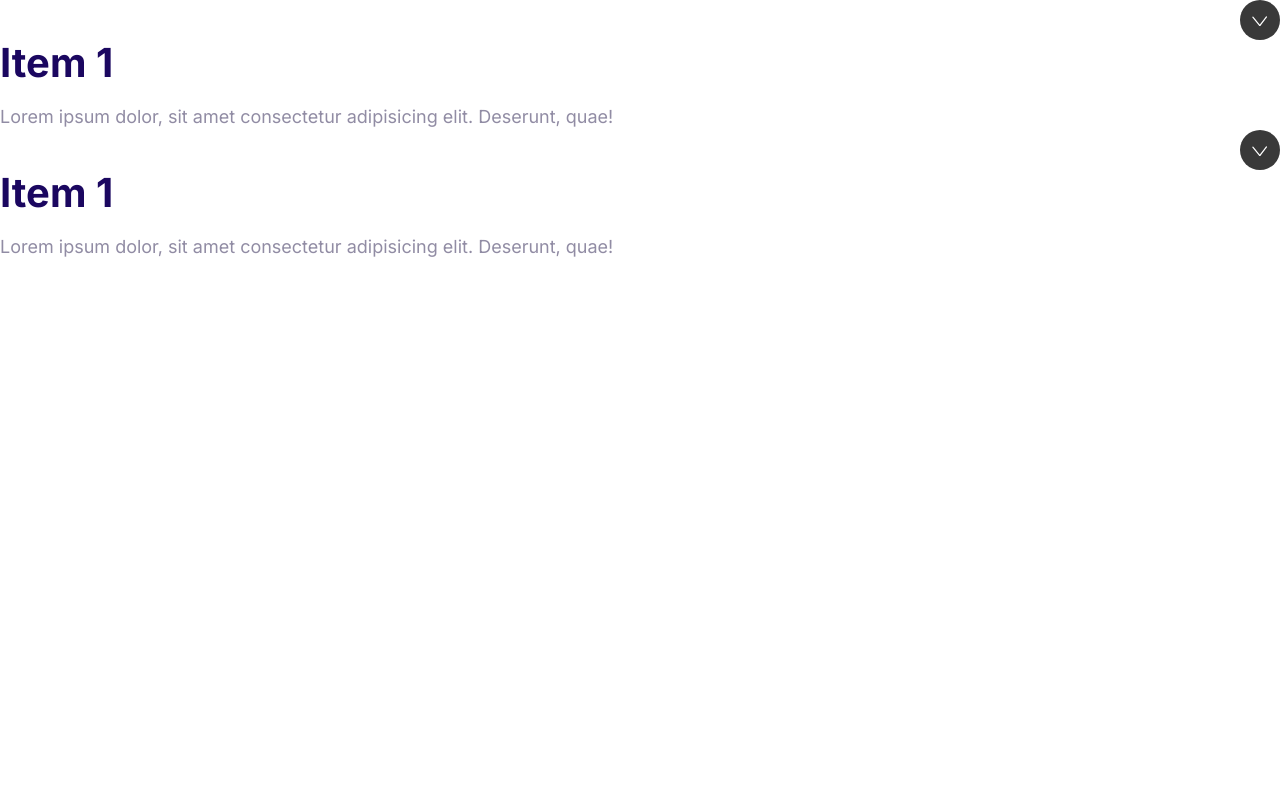
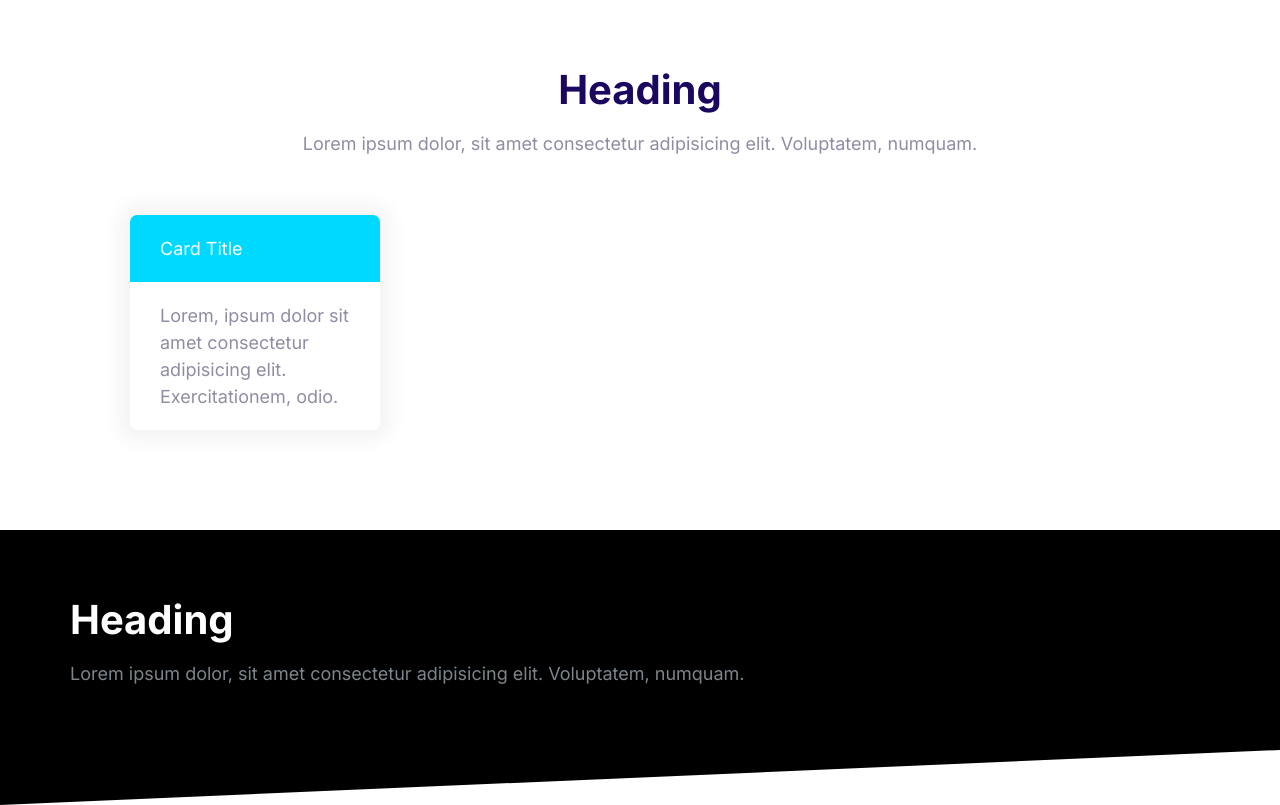
Before and after one commit to Cr0ssty/FabMoshify, a plain HTML site: page Index.html in a window 1280 px wide. Drawn offline with Linux system fonts and the light colour scheme.

Commit message:
Building the block component.

```diff
--- a/Index.html
+++ b/Index.html
@@ -14,30 +14,32 @@
     <link rel="stylesheet" href="css/styles.css" />
   </head>
   <body>
-    <div class="collapsible collapsible--expanded">
-      <header class="collapsible__header">
-        <h2>Item 1</h2>
-        <svg class="icon icon--white collapsible__chevron">
-          <use xlink:href="images/sprite.svg#chevron"></use>
-        </svg>
+    <section class="block container">
+      <header class="block__header">
+        <h2 class="block__heading">Heading</h2>
+        <p>
+          Lorem ipsum dolor, sit amet consectetur adipisicing elit. Voluptatem,
+          numquam.
+        </p>
       </header>
-      <div class="collapsible__content">
-        Lorem ipsum dolor, sit amet consectetur adipisicing elit. Deserunt,
-        quae!
+      <div style="width: 30%; padding: 4rem">
+        <div class="card card--secondary">
+          <header class="card__header">Card Title</header>
+          <div class="card__body">
+            Lorem, ipsum dolor sit amet consectetur adipisicing elit.
+            Exercitationem, odio.
+          </div>
+        </div>
       </div>
-    </div>
-    <div class="collapsible collapsible--expanded">
-      <header class="collapsible__header">
-        <h2>Item 1</h2>
-        <svg class="icon icon--white collapsible__chevron">
-          <use xlink:href="images/sprite.svg#chevron"></use>
-        </svg>
-      </header>
-      <div class="collapsible__content">
-        Lorem ipsum dolor, sit amet consectetur adipisicing elit. Deserunt,
-        quae!
+    </section>
+    <section class="block block--dark block--skewed-left">
+      <div class="container">
+        <h2 class="block__heading">Heading</h2>
+        <p>
+          Lorem ipsum dolor, sit amet consectetur adipisicing elit. Voluptatem,
+          numquam.
+        </p>
+            </section>
       </div>
-    </div>
-    <script src="js/main.js"></script>
   </body>
 </html>
--- a/css/styles.css
+++ b/css/styles.css
@@ -562,3 +562,40 @@ a {
     max-height: 100vh;
     opacity: 1;
 }
+
+/* Blocks */
+.block {
+    --padding-vertical: 6rem;
+    padding: var(--padding-vertical) 2rem;
+}
+
+.block__header {
+    text-align: center;
+}
+
+.block__heading {
+    margin-top: 0;
+}
+
+.block--dark {
+    background-color: #000;
+    color: #7b858b;
+}
+
+.block--dark .block__heading {
+    color: #fff;
+}
+
+.block--skewed-right {
+    padding-bottom: calc(var(--padding-vertical) + 4rem);
+    clip-path: polygon(0% 0%, 100% 0%, 100% 100%, 0% 80%);
+}
+.block--skewed-left {
+    padding-bottom: calc(var(--padding-vertical) + 4rem);
+    clip-path: polygon(0% 0%, 100% 0%, 100% 80%, 0% 100%);
+}
+
+.container {
+    max-width: 1140px;
+    margin: 0 auto;
+}
```
Also changed, not shown: Components/blocks.html (added, +27 -0 lines).
